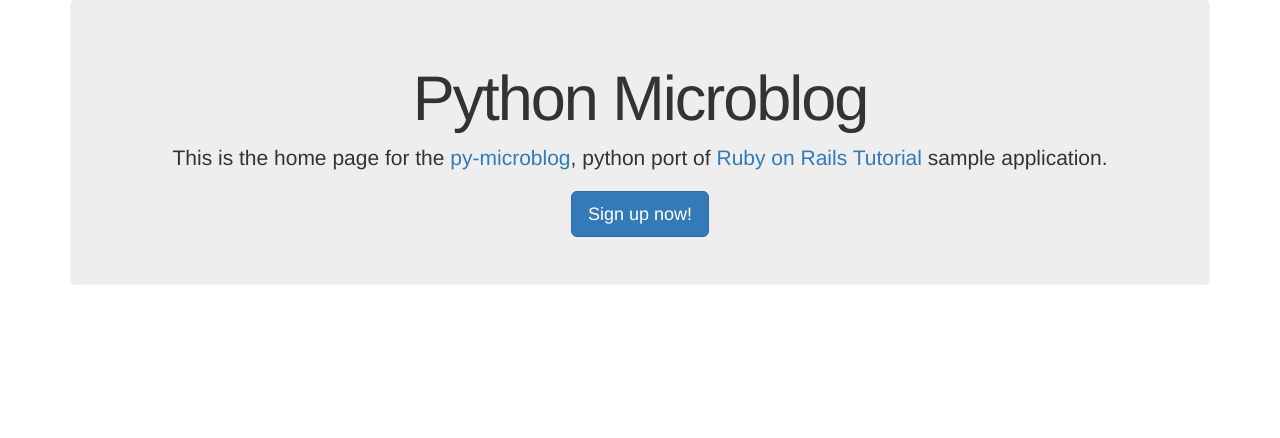
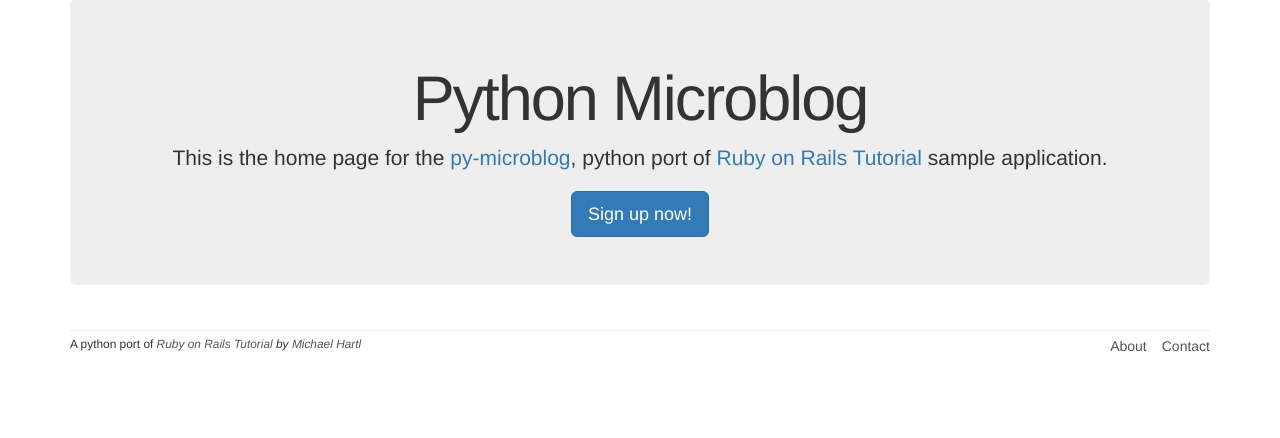
Before and after one commit to gowda/py-microblog, a Flask app: page / in a window 1280 px wide. Shown: the part 61-499 px from the top of the page. Run offline with Flask 2, Linux system fonts and the light colour scheme; some libraries are stand-ins or nearby versions.

Commit message:
Add footer for the layout

```diff
--- a/microblog/static/css/custom.css
+++ b/microblog/static/css/custom.css
@@ -60,3 +60,33 @@ p {
   color: #ffffff;
   text-decoration: none;
 }
+
+/* footer */
+
+footer {
+  margin-top: 45px;
+  padding-top: 5px;
+  border-top: 1px solid #eaeaea;
+}
+
+footer a {
+  color: #555555;
+}
+
+footer a:hover {
+  color: #222222;
+}
+
+footer small {
+  float: left;
+}
+
+footer ul {
+  float: right;
+  list-style: none;
+}
+
+footer ul li {
+  float: left;
+  margin-left: 15px;
+}
--- /dev/null
+++ b/microblog/templates/_footer.html
@@ -0,0 +1,13 @@
+<footer class="footer">
+  <small>
+    A python port of <em>
+    <a href="http://www.railstutorial.org/">Ruby on Rails Tutorial</a>
+    by <a href="http://www.michaelhartl.com/">Michael Hartl</a></em>
+  </small>
+  <nav>
+    <ul>
+      <li><a href="#">About</a></li>
+      <li><a href="#">Contact</a></li>
+    </ul>
+  </nav>
+</footer>
--- a/microblog/templates/layout.html
+++ b/microblog/templates/layout.html
@@ -14,5 +14,7 @@
   <div class="jumbotron">
     {% block body %}{% endblock %}
   </div>
+
+  {% include "_footer.html" %}
 </div>
 </body>
```
